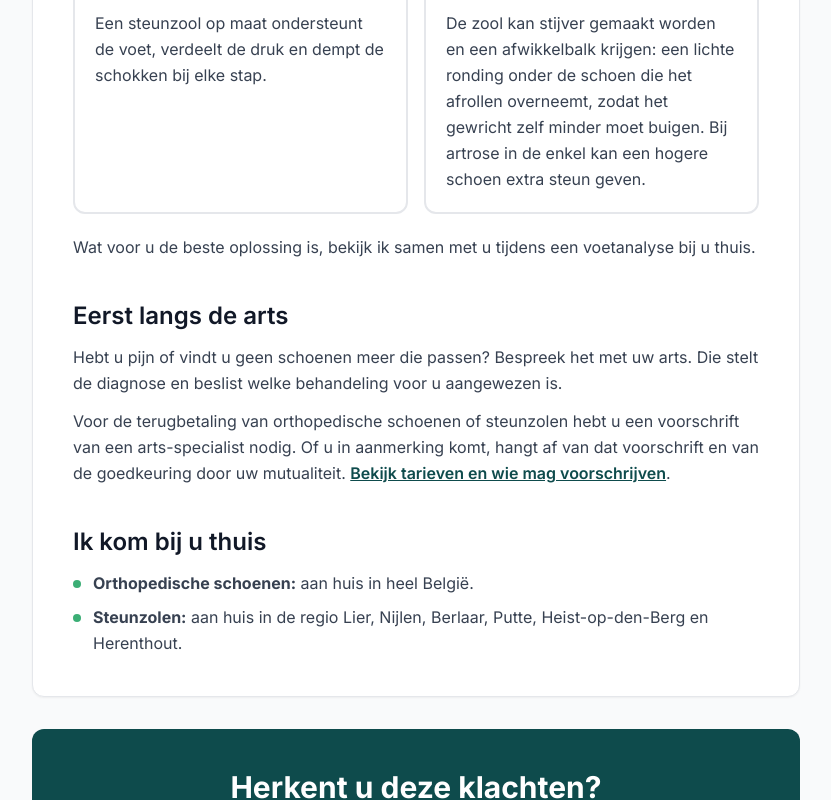
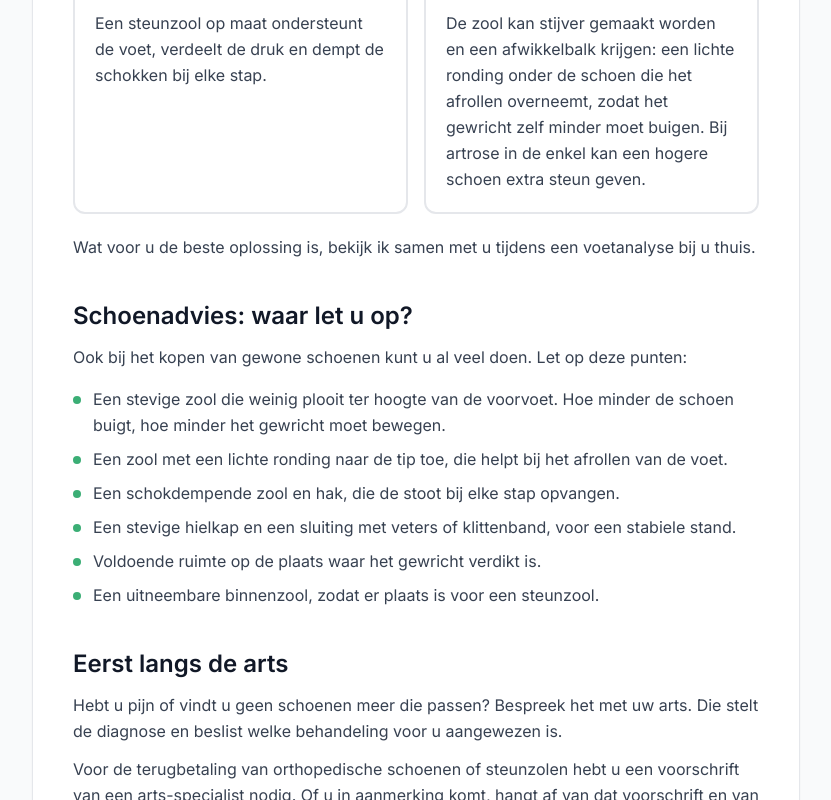
Before and after one commit to siegert-bit/orthovdv-website, a React (Create React App) app in the folder frontend/: page /klachten/artrose in a window 1280 px wide. Shown: the part 968-1768 px from the top of the page, without its empty margins (224-1055 px from the left). Built offline with nearby package versions, Linux system fonts and the light colour scheme; no server answers.

Commit message:
Schoenadvies bij hallux valgus en artrose
Co-Authored-By: Claude Fable 5.2 <noreply@anthropic.com>
Claude-Session: https://claude.ai/code/session_01Dzw22YkWUXGU1hH62m2AbW

```diff
--- a/frontend/src/data/klachten.js
+++ b/frontend/src/data/klachten.js
@@ -32,6 +32,13 @@ export const klachten = [
         title: "Orthopedische schoenen op maat",
         text: "Past geen gewone schoen meer, dan wordt de schoen rond uw voet gemaakt: met voldoende ruimte voor de knobbel en de tenen, en zonder naden op de gevoelige plaatsen."
       }
+    ],
+    shoeAdvice: [
+      "Kies een schoen met een brede, ruime voorvoet, zodat de tenen niet samengedrukt worden. Vermijd smalle en spitse modellen.",
+      "Zacht en soepel bovenmateriaal, zonder naden of stiksels ter hoogte van de knobbel.",
+      "Een lage hak. Hoe hoger de hak, hoe meer druk er op de voorvoet komt.",
+      "Een sluiting met veters of klittenband, zodat de voet goed vastzit en niet naar voren schuift.",
+      "Een uitneembare binnenzool, zodat er plaats is voor een steunzool."
     ]
   },
   {
@@ -62,6 +69,14 @@ export const klachten = [
         title: "Orthopedische schoenen op maat",
         text: "De zool kan stijver gemaakt worden en een afwikkelbalk krijgen: een lichte ronding onder de schoen die het afrollen overneemt, zodat het gewricht zelf minder moet buigen. Bij artrose in de enkel kan een hogere schoen extra steun geven."
       }
+    ],
+    shoeAdvice: [
+      "Een stevige zool die weinig plooit ter hoogte van de voorvoet. Hoe minder de schoen buigt, hoe minder het gewricht moet bewegen.",
+      "Een zool met een lichte ronding naar de tip toe, die helpt bij het afrollen van de voet.",
+      "Een schokdempende zool en hak, die de stoot bij elke stap opvangen.",
+      "Een stevige hielkap en een sluiting met veters of klittenband, voor een stabiele stand.",
+      "Voldoende ruimte op de plaats waar het gewricht verdikt is.",
+      "Een uitneembare binnenzool, zodat er plaats is voor een steunzool."
     ]
   }
 ];
--- a/frontend/src/pages/Klacht.jsx
+++ b/frontend/src/pages/Klacht.jsx
@@ -91,6 +91,25 @@ export const Klacht = () => {
                 Wat voor u de beste oplossing is, bekijk ik samen met u tijdens een voetanalyse bij u thuis.
               </p>
             </section>
+
+            {klacht.shoeAdvice && klacht.shoeAdvice.length > 0 && (
+              <section className="mb-10">
+                <h2 className="text-xl md:text-2xl font-semibold text-gray-900 mb-3">
+                  Schoenadvies: waar let u op?
+                </h2>
+                <p className="text-gray-700 leading-relaxed mb-4">
+                  Ook bij het kopen van gewone schoenen kunt u al veel doen. Let op deze punten:
+                </p>
+                <ul className="space-y-2 text-gray-700 leading-relaxed">
+                  {klacht.shoeAdvice.map((s) => (
+                    <li key={s} className="flex items-start gap-3">
+                      <span className="mt-2.5 h-2 w-2 flex-shrink-0 rounded-full bg-[#3bae75]" />
+                      <span>{s}</span>
+                    </li>
+                  ))}
+                </ul>
+              </section>
+            )}
 
             <section className="mb-10">
               <h2 className="text-xl md:text-2xl font-semibold text-gray-900 mb-3">Eerst langs de arts</h2>
```
